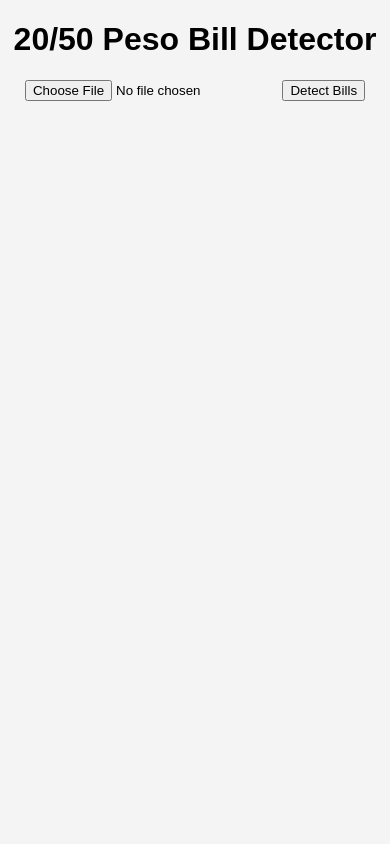
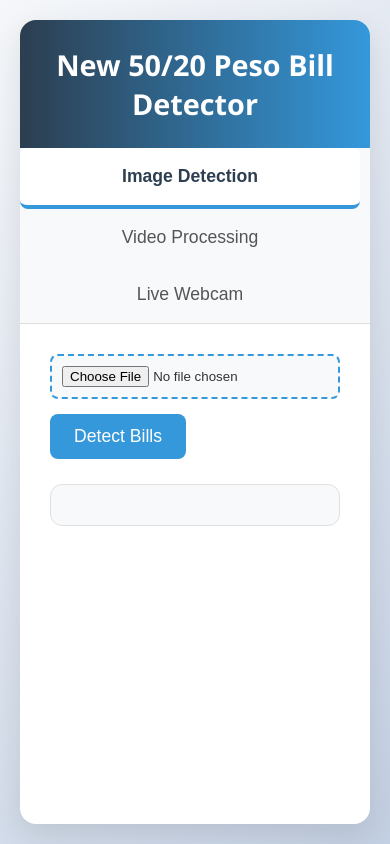
Before and after one commit to aliyahmts/50-20detect, a Flask app: page / in a window 390 px wide. Run offline with Flask 3, Linux system fonts and the light colour scheme.

Commit message:
design integration

```diff
--- a/app.py
+++ b/app.py
@@ -1,24 +1,23 @@
-from flask import Flask, render_template, request, jsonify
+from flask import Flask, render_template, request, jsonify, Response
 import os
 import cv2
 from ultralytics import YOLO
 from werkzeug.utils import secure_filename
 import uuid
+import time
 
-# === IMPORTANT: Tell Flask your templates folder is named 'template' ===
 app = Flask(__name__, template_folder='template')
 
 app.config['UPLOAD_FOLDER'] = 'static/uploads'
-app.config['MAX_CONTENT_LENGTH'] = 16 * 1024 * 1024  # 16MB max
+app.config['MAX_CONTENT_LENGTH'] = 100 * 1024 * 1024  # 100MB
 
-# Create upload folder
 os.makedirs(app.config['UPLOAD_FOLDER'], exist_ok=True)
 
-# Load YOLO model (do this once at startup)
+# Load YOLO model once at startup
 model = YOLO('my_model.pt')
 labels = model.names
 
-ALLOWED_EXTENSIONS = {'png', 'jpg', 'jpeg', 'bmp'}
+ALLOWED_EXTENSIONS = {'png', 'jpg', 'jpeg', 'bmp', 'mp4', 'avi', 'mov', 'mkv'}
 
 def allowed_file(filename):
     return '.' in filename and filename.rsplit('.', 1)[1].lower() in ALLOWED_EXTENSIONS
@@ -27,23 +26,22 @@ def allowed_file(filename):
 def index():
     return render_template('index.html')
 
-@app.route('/detect', methods=['POST'])
-def detect():
+# ===================== IMAGE DETECTION =====================
+@app.route('/detect_image', methods=['POST'])
+def detect_image():
     if 'file' not in request.files:
         return jsonify({'error': 'No file uploaded'}), 400
 
     file = request.files['file']
     if file.filename == '' or not allowed_file(file.filename):
-        return jsonify({'error': 'Invalid file'}), 400
+        return jsonify({'error': 'Invalid image'}), 400
 
-    # Save uploaded file
     filename = secure_filename(file.filename)
     unique_filename = f"{uuid.uuid4()}_{filename}"
     filepath = os.path.join(app.config['UPLOAD_FOLDER'], unique_filename)
     file.save(filepath)
 
     try:
-        # Run inference
         results = model(filepath, verbose=False)
         detections = results[0].boxes
 
@@ -73,6 +71,7 @@ def detect():
 
         return jsonify({
             'success': True,
+            'type': 'image',
             'count_50': count_50,
             'count_20': count_20,
             'total_value': total_value,
@@ -83,5 +82,101 @@ def detect():
     except Exception as e:
         return jsonify({'error': str(e)}), 500
 
+
+# ===================== VIDEO PROCESSING =====================
+@app.route('/detect_video', methods=['POST'])
+def detect_video():
+    if 'file' not in request.files:
+        return jsonify({'error': 'No file uploaded'}), 400
+
+    file = request.files['file']
+    if file.filename == '' or not allowed_file(file.filename):
+        return jsonify({'error': 'Invalid video'}), 400
+
+    filename = secure_filename(file.filename)
+    unique_filename = f"{uuid.uuid4()}_{filename}"
+    input_path = os.path.join(app.config['UPLOAD_FOLDER'], unique_filename)
+    file.save(input_path)
+
+    try:
+        cap = cv2.VideoCapture(input_path)
+        fps = int(cap.get(cv2.CAP_PROP_FPS))
+        width = int(cap.get(cv2.CAP_PROP_FRAME_WIDTH))
+        height = int(cap.get(cv2.CAP_PROP_FRAME_HEIGHT))
+
+        output_filename = f"processed_{unique_filename}"
+        output_path = os.path.join(app.config['UPLOAD_FOLDER'], output_filename)
+
+        fourcc = cv2.VideoWriter_fourcc(*'mp4v')
+        out = cv2.VideoWriter(output_path, fourcc, fps, (width, height))
+
+        count_50 = 0
+        count_20 = 0
+
+        while True:
+            ret, frame = cap.read()
+            if not ret:
+                break
+
+            results = model(frame, verbose=False)
+            annotated_frame = results[0].plot()
+
+            # Count bills (from first frame for simplicity)
+            if count_50 == 0 and count_20 == 0:
+                for box in results[0].boxes:
+                    conf = box.conf.item()
+                    if conf >= 0.5:
+                        class_name = labels[int(box.cls.item())]
+                        if class_name == "new_50peso_bill":
+                            count_50 += 1
+                        elif class_name == "new_20peso_bill":
+                            count_20 += 1
+
+            out.write(annotated_frame)
+
+        cap.release()
+        out.release()
+
+        total_value = (count_50 * 50) + (count_20 * 20)
+
+        return jsonify({
+            'success': True,
+            'type': 'video',
+            'count_50': count_50,
+            'count_20': count_20,
+            'total_value': total_value,
+            'processed_video': f'/static/uploads/{output_filename}'
+        })
+
+    except Exception as e:
+        return jsonify({'error': str(e)}), 500
+
+
+# ===================== LIVE WEBCAM =====================
+def generate_frames():
+    cap = cv2.VideoCapture(0)
+
+    while True:
+        success, frame = cap.read()
+        if not success:
+            break
+
+        results = model(frame, verbose=False)
+        annotated_frame = results[0].plot()
+
+        ret, buffer = cv2.imencode('.jpg', annotated_frame)
+        frame_bytes = buffer.tobytes()
+
+        yield (b'--frame\r\n'
+               b'Content-Type: image/jpeg\r\n\r\n' + frame_bytes + b'\r\n')
+
+    cap.release()
+
+@app.route('/video_feed')
+def video_feed():
+    return Response(generate_frames(),
+                    mimetype='multipart/x-mixed-replace; boundary=frame')
+
+
 if __name__ == '__main__':
-    app.run(debug=True)
+    app.run(debug=True, host='0.0.0.0', port=5000)
--- a/static/script.js
+++ b/static/script.js
@@ -1,29 +1,105 @@
-document.getElementById('uploadForm').addEventListener('submit', async (e) => {
-    e.preventDefault();
+function showTab(n) {
+    // Hide all tabs
+    document.querySelectorAll('.tab-content').forEach((tab, i) => {
+        tab.style.display = i === n ? 'block' : 'none';
+    });
 
-    const fileInput = document.getElementById('fileInput');
-    if (!fileInput.files[0]) return;
+    // Update active tab button
+    document.querySelectorAll('.tab-btn').forEach((btn, i) => {
+        btn.classList.toggle('active', i === n);
+    });
+
+    // Auto start/stop webcam when switching tabs
+    if (n === 2) {
+        startWebcam();
+    } else {
+        stopWebcam();
+    }
+}
+
+// ===================== IMAGE =====================
+async function uploadImage() {
+    const fileInput = document.getElementById('imageInput');
+    if (!fileInput.files[0]) {
+        alert("Please select an image");
+        return;
+    }
 
     const formData = new FormData();
     formData.append('file', fileInput.files[0]);
 
-    const response = await fetch('/detect', {
+    const resultDiv = document.getElementById('imageResult');
+    resultDiv.innerHTML = "<p>Processing...</p>";
+
+    try {
+        const response = await fetch('/detect_image', {
             method: 'POST',
             body: formData
         });
 
         const data = await response.json();
-    const resultsDiv = document.getElementById('results');
 
         if (data.success) {
-        resultsDiv.innerHTML = `
-            <h2>Results</h2>
-            <p>50 Peso Bills: <strong>${data.count_50}</strong></p>
-            <p>20 Peso Bills: <strong>${data.count_20}</strong></p>
-            <p><strong>Total: PHP ${data.total_value}</strong></p>
-            <img src="${data.annotated_image}" alt="Detection" style="max-width: 600px;">
+            resultDiv.innerHTML = `
+                <h2>Detection Result</h2>
+                <p><strong>Bill Detected:</strong> PHP ${data.total_value}</p>
+                <img src="${data.annotated_image}" alt="Detection Result" style="max-width: 100%; margin-top: 15px; border: 2px solid #4CAF50;">
             `;
         } else {
-        resultsDiv.innerHTML = `<p style="color:red;">Error: ${data.error}</p>`;
+            resultDiv.innerHTML = `<p style="color:red;">Error: ${data.error}</p>`;
         }
+    } catch (err) {
+        resultDiv.innerHTML = `<p style="color:red;">Failed to connect to server.</p>`;
+    }
+}
+
+// ===================== VIDEO =====================
+async function uploadVideo() {
+    const fileInput = document.getElementById('videoInput');
+    if (!fileInput.files[0]) {
+        alert("Please select a video");
+        return;
+    }
+
+    const formData = new FormData();
+    formData.append('file', fileInput.files[0]);
+
+    const resultDiv = document.getElementById('videoResult');
+    resultDiv.innerHTML = "<p>Processing video... This may take a while.</p>";
+
+    try {
+        const response = await fetch('/detect_video', {
+            method: 'POST',
+            body: formData
         });
+
+        const data = await response.json();
+
+        if (data.success) {
+            resultDiv.innerHTML = `
+                <h2>Video Processed</h2>
+                <p><strong>Bill Detected:</strong> PHP ${data.total_value}</p>
+                <video controls style="max-width: 100%; margin-top: 15px;">
+                    <source src="${data.processed_video}" type="video/mp4">
+                </video>
+            `;
+        } else {
+            resultDiv.innerHTML = `<p style="color:red;">Error: ${data.error}</p>`;
+        }
+    } catch (err) {
+        resultDiv.innerHTML = `<p style="color:red;">Failed to process video.</p>`;
+    }
+}
+
+// ===================== WEBCAM =====================
+function startWebcam() {
+    document.getElementById('webcamStream').src = '/video_feed';
+}
+
+function stopWebcam() {
+    const stream = document.getElementById('webcamStream');
+    stream.src = '';
+}
+
+// Initialize: Show Image tab by default
+showTab(0);
--- a/static/style.css
+++ b/static/style.css
@@ -1,15 +1,142 @@
-body {
-    font-family: Arial, sans-serif;
-    text-align: center;
-    background: #f4f4f4;
+* {
+    margin: 0;
+    padding: 0;
+    box-sizing: border-box;
 }
 
-.canvas-container {
-    margin: 20px auto;
-    width: 600px;
-    border: 2px solid #333;
+body {
+    font-family: 'Segoe UI', Tahoma, Geneva, Verdana, sans-serif;
+    background: linear-gradient(135deg, #f5f7fa 0%, #c3cfe2 100%);
+    color: #333;
+    min-height: 100vh;
+    padding: 20px;
 }
 
-canvas {
+.container {
+    max-width: 900px;
+    margin: 0 auto;
+    background: white;
+    border-radius: 16px;
+    box-shadow: 0 10px 30px rgba(0, 0, 0, 0.1);
+    overflow: hidden;
+}
+
+h1 {
+    text-align: center;
+    padding: 25px;
+    background: linear-gradient(90deg, #2c3e50, #3498db);
+    color: white;
+    font-size: 2.2rem;
+    margin-bottom: 0;
+}
+
+.tabs {
+    display: flex;
+    background: #f8f9fa;
+    border-bottom: 1px solid #ddd;
+}
+
+.tab-btn {
+    flex: 1;
+    padding: 18px;
+    background: none;
+    border: none;
+    font-size: 1.1rem;
+    cursor: pointer;
+    transition: all 0.3s;
+    color: #555;
+}
+
+.tab-btn:hover {
+    background: #eef1f5;
+}
+
+.tab-btn.active {
+    background: white;
+    color: #2c3e50;
+    border-bottom: 4px solid #3498db;
+    font-weight: 600;
+}
+
+.tab-content {
+    padding: 30px;
+    min-height: 500px;
+}
+
+input[type="file"] {
+    margin-bottom: 15px;
+    padding: 10px;
+    border: 2px dashed #3498db;
+    border-radius: 8px;
     width: 100%;
+    background: #f8f9fa;
 }
+
+button {
+    background: #3498db;
+    color: white;
+    border: none;
+    padding: 12px 24px;
+    border-radius: 8px;
+    font-size: 1.1rem;
+    cursor: pointer;
+    transition: all 0.3s;
+    margin-right: 10px;
+}
+
+button:hover {
+    background: #2980b9;
+    transform: translateY(-2px);
+}
+
+.result {
+    margin-top: 25px;
+    padding: 20px;
+    background: #f8f9fa;
+    border-radius: 12px;
+    border: 1px solid #e0e0e0;
+}
+
+.result h2 {
+    color: #2c3e50;
+    margin-bottom: 15px;
+}
+
+.result p {
+    font-size: 1.1rem;
+    margin: 10px 0;
+}
+
+.result img, .result video {
+    max-width: 100%;
+    border-radius: 12px;
+    margin-top: 15px;
+    box-shadow: 0 5px 15px rgba(0, 0, 0, 0.1);
+}
+
+.stream-container {
+    text-align: center;
+    background: #000;
+    border-radius: 12px;
+    padding: 10px;
+    margin-bottom: 15px;
+}
+
+#webcamStream {
+    max-width: 100%;
+    border-radius: 8px;
+}
+
+p strong {
+    color: #2c3e50;
+}
+
+/* Responsive */
+@media (max-width: 768px) {
+    .tabs {
+        flex-direction: column;
+    }
+    h1 {
+        font-size: 1.8rem;
+    }
+}
--- a/template/index.html
+++ b/template/index.html
@@ -3,20 +3,42 @@
 <head>
     <meta charset="UTF-8">
     <meta name="viewport" content="width=device-width, initial-scale=1.0">
-
+    <title>Philippine Peso Bill Detector</title>
     <link rel="stylesheet" href="/static/style.css">
-
-    <title>Main</title>
 </head>
 <body>
- <h1>20/50 Peso Bill Detector</h1>
+    <div class="container">
+        <h1>New 50/20 Peso Bill Detector</h1>
 
-    <form id="uploadForm" enctype="multipart/form-data">
-        <input type="file" id="fileInput" accept="image/*">
-        <button type="submit">Detect Bills</button>
-    </form>
+        <!-- Tabs -->
+        <div class="tabs">
+            <button class="tab-btn active" onclick="showTab(0)">Image Detection</button>
+            <button class="tab-btn" onclick="showTab(1)">Video Processing</button>
+            <button class="tab-btn" onclick="showTab(2)">Live Webcam</button>
+        </div>
 
-    <div id="results"></div>
+        <!-- Image Tab -->
+        <div id="tab0" class="tab-content">
+            <input type="file" id="imageInput" accept="image/*">
+            <button onclick="uploadImage()">Detect Bills</button>
+            <div id="imageResult" class="result"></div>
+        </div>
+
+        <!-- Video Tab -->
+        <div id="tab1" class="tab-content" style="display: none;">
+            <input type="file" id="videoInput" accept="video/*">
+            <button onclick="uploadVideo()">Process Video</button>
+            <div id="videoResult" class="result"></div>
+        </div>
+
+        <!-- Live Webcam Tab -->
+        <div id="tab2" class="tab-content" style="display: none;">
+            <div class="stream-container">
+                <img id="webcamStream" src="" alt="Live Detection">
+            </div>
+            <p><strong>Live Detection Active</strong> • Point your camera at the bills</p>
+        </div>
+    </div>
 
     <script src="/static/script.js"></script>
 </body>
```
Lines whose indentation alone changed are shown as unchanged.
